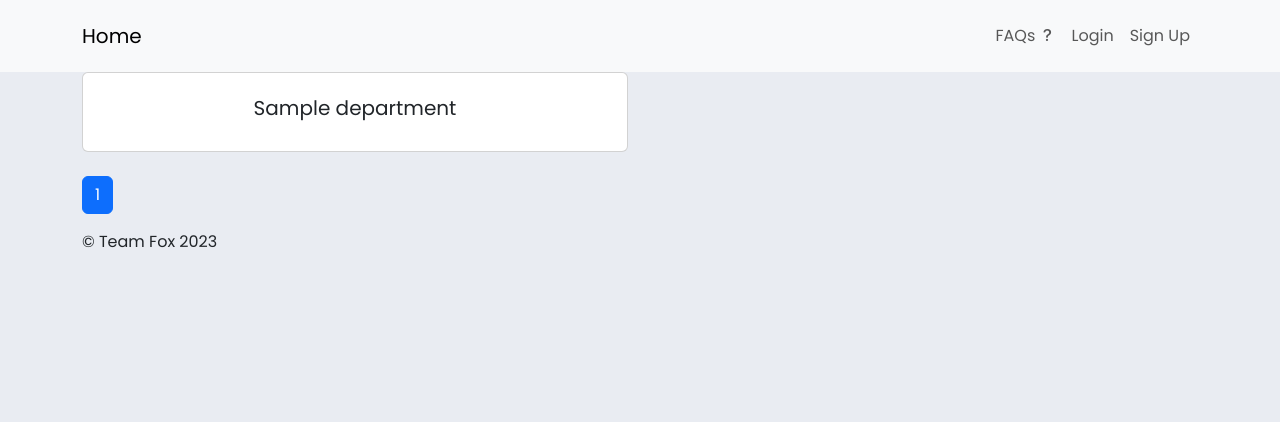
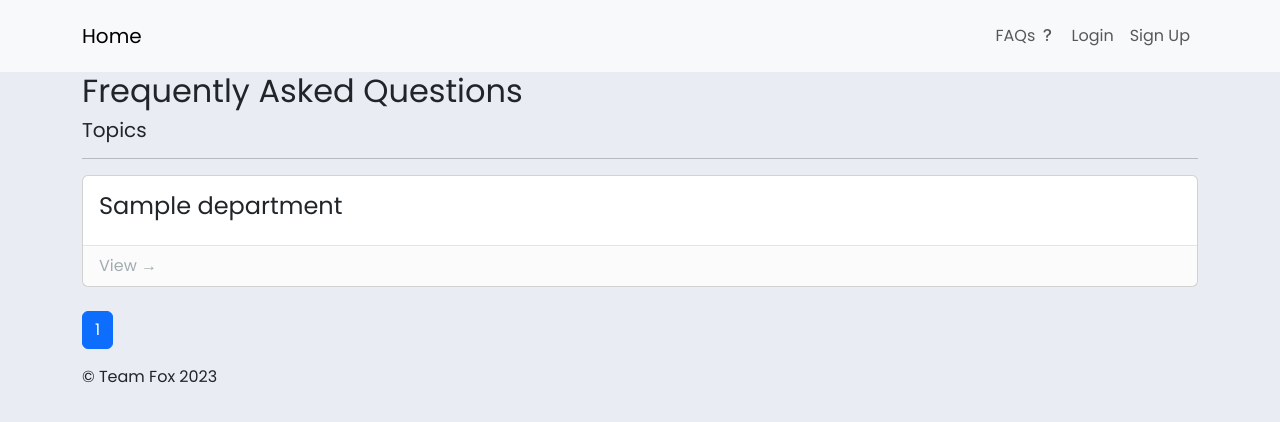
Before and after one commit to Adam-Moujar/Ticketing-System, a Django app: page /faq/ in a window 1280 px wide. Shown: the top 422 px of the page. Run offline with Django 4.2, Linux system fonts and the light colour scheme; tables that the repository leaves empty hold one stand-in row (values such as "Sample post"); some libraries are stand-ins or nearby versions.

Commit message:
Add styling to FAQ page

```diff
--- a/ticketing/templates/department_faq.html
+++ b/ticketing/templates/department_faq.html
@@ -8,7 +8,7 @@
 
       <td>
         <div class="panel">
-          <div class="panel-title"><b>Quesion:</b> <br>{{ obj.questions }}</div>
+          <div class="panel-title"><b>Question:</b> <br>{{ obj.questions }}</div>
           <div class="panel-content"><b>Answer:</b><br> {{ obj.answer }}<br></div>
         </div>
       </td>
--- a/ticketing/templates/faq.html
+++ b/ticketing/templates/faq.html
@@ -5,26 +5,32 @@
 
   {% comment %} <a href="{% url 'department_faq' obj.slug %}">
     <p class="text-white ">
-        {{   obj.name }}
+        {{ obj.name }}
     </p>
 </a>  {% endcomment %}
-<div class="row row-cols-1 row-cols-md-2 g-4">
+<div class="banner faq-banner">
+  <h2 class="faq-header">
+    Frequently Asked Questions
+    <i class="faq-icon fa-solid fa-location-arrow"></i>
+  </h2>
+</div>
+
+<div class="faq-divider">
+  <h5>Topics</h5>
+  <hr>
+</div>
+<div class="faq-grid">
   {%for obj in object_list %}
 
-    <div class="col">
-      <div class="card">
-        <a href="{%url 'department_faq' obj.slug%}"class="btn" id="blue-btn">
+      <div id="dept-{{obj.id}}" class="card faq-card">
         <div class="card-body">
-          <h5 class="card-title">{{obj.name}}</h5>
-          <p class="card-text"></p>
-
+          <h3 class="card-title" style="font-size:3vmin;">{{obj}}</h3>
         </div>
-      </a>
+        <div class="card-footer" style="color: #475B63; opacity:0.5;"> View →</div>
+        <a href="{%url 'department_faq' obj.slug%}"class="stretched-link"></a>
       </div>
-    </div>
 
   {%endfor%}
-
 </div>
 
 {%include 'partials/pagination.html' %}
--- a/ticketing/templates/student_dashboard.html
+++ b/ticketing/templates/student_dashboard.html
@@ -1,6 +1,6 @@
 {% extends 'base.html' %}
 {% block body %}
-    <div class="dash-banner">
+    <div class="banner dash-banner">
         <div class="dash-title">
             <i class="fa-solid fa-chart-line" style="padding-right:2vmin; font-size:4vmin; opacity: 0.5;"></i>
             <h1 class="dash-header">Dashboard</h1>
```
Also changed, not shown: 1 other file.
